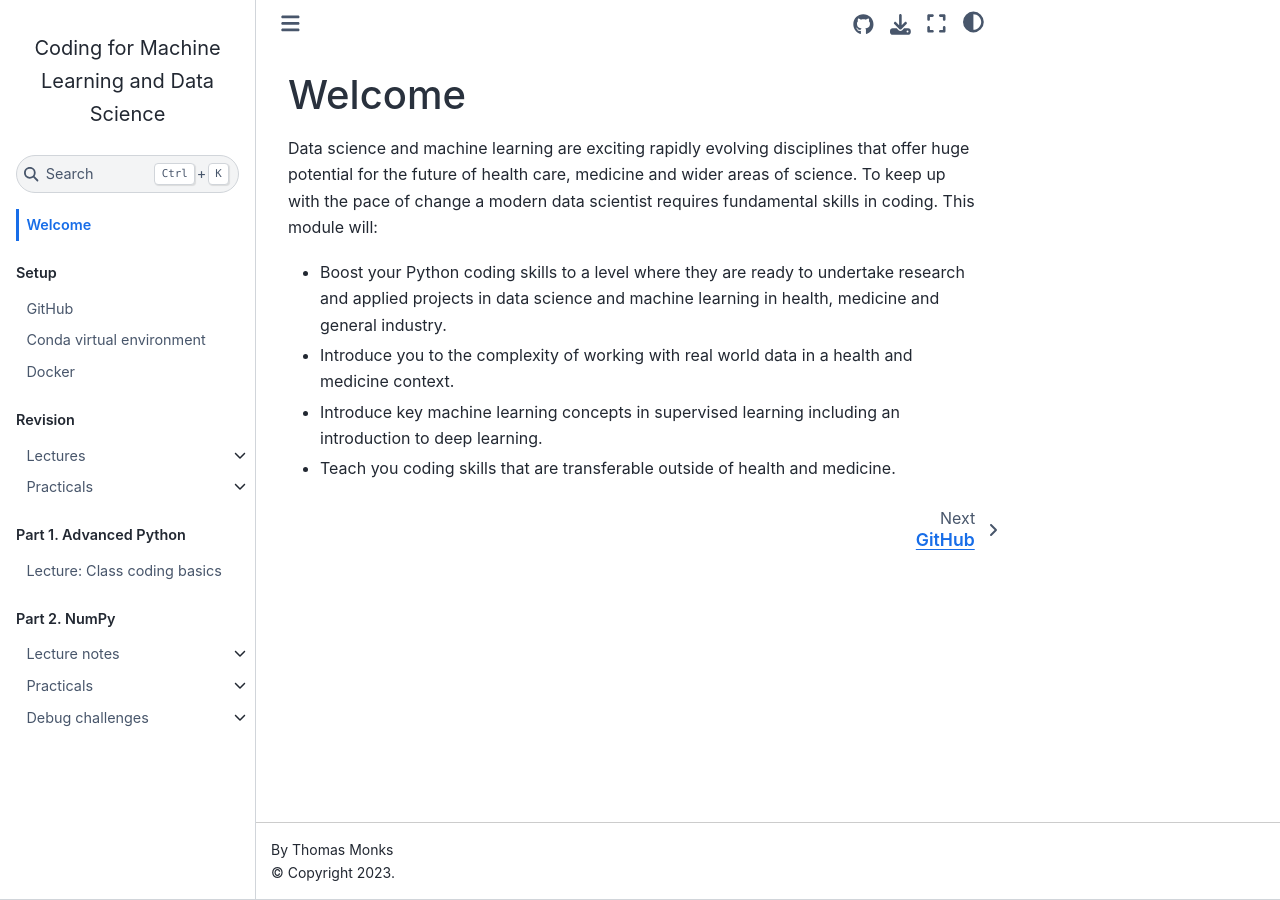
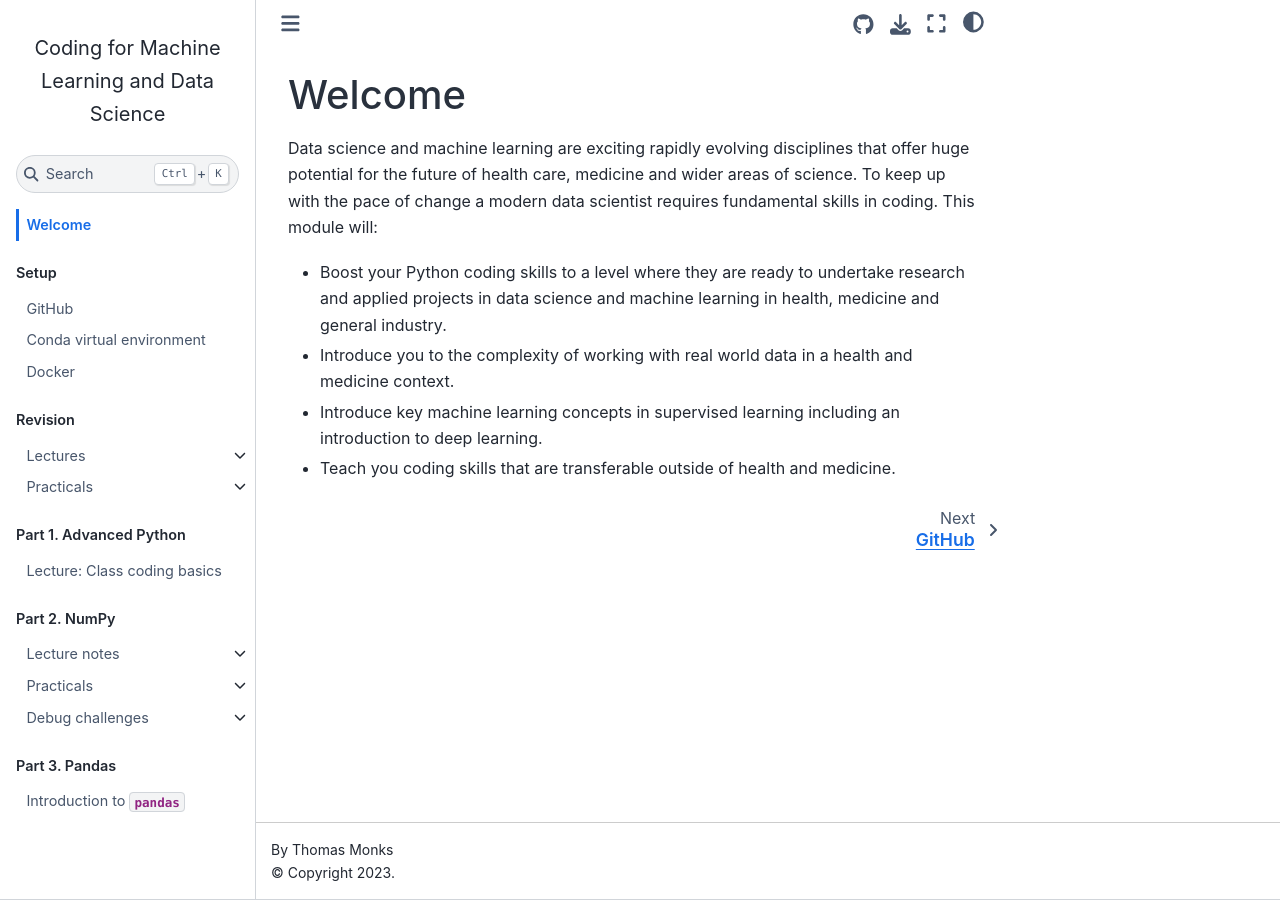
Before and after one commit to health-data-science-OR/coding-for-ml, a Jupyter Book: the page built from content/front_page.md, in a window 1280 px wide. Built offline with Jupyter Book 1.0.4 settings and Sphinx 7.4.7 and the Sphinx Book theme 1.1.4, drawn with Linux system fonts in a browser that asks for light colours.

```diff
--- a/_config.yml
+++ b/_config.yml
@@ -26,3 +26,5 @@ html:
 launch_buttons:
   binderhub_url: "https://mybinder.org"
   colab_url: "https://colab.research.google.com"
+  notebook_interface: "jupyterlab"
+  thebe: true
--- a/_toc.yml
+++ b/_toc.yml
@@ -38,3 +38,7 @@
   - file: content/02_numpy/02_debug_front_page
     sections:
       - file: content/02_numpy/debug_challenges/debug_challenge_2
+
+- part: Part 3. Pandas
+  chapters:
+  - file: content/03_pandas/lectures/01_intro_pandas
```
